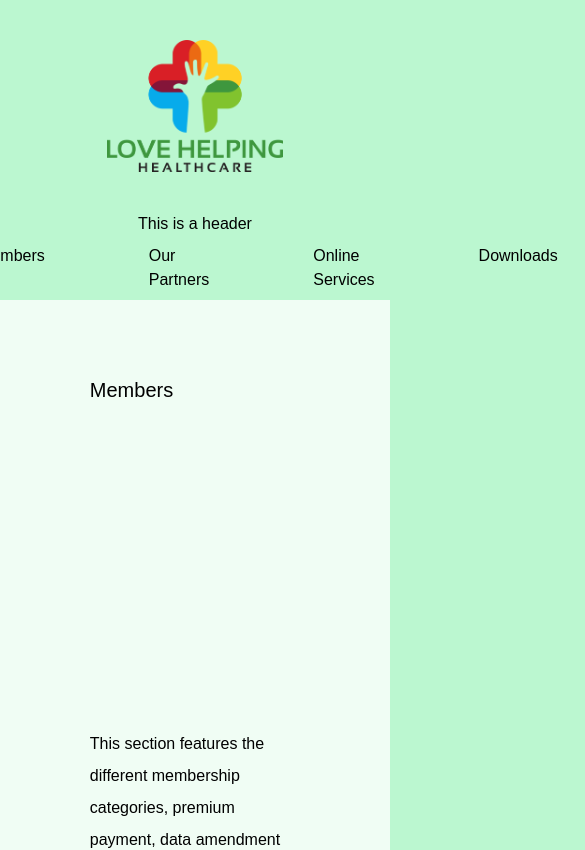
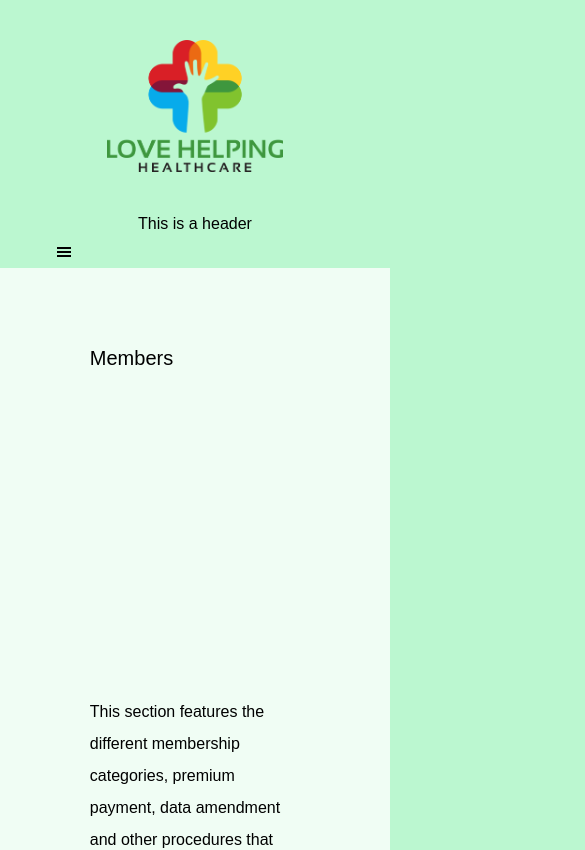
Before and after one commit to josephharold/PH-Health, a React (Create React App) app: page / in a window 390 px wide. Shown: the top 850 px of the page, 585 px wide, since content can reach past the window. Built offline with nearby package versions, Linux system fonts and the light colour scheme.

Commit message:
responsive navBar initialized

```diff
--- a/package.json
+++ b/package.json
@@ -8,6 +8,7 @@
     "@testing-library/user-event": "^13.5.0",
     "react": "^18.2.0",
     "react-dom": "^18.2.0",
+    "react-icons": "^4.4.0",
     "react-scripts": "5.0.1",
     "web-vitals": "^2.1.4"
   },
--- a/src/components/Navbar.js
+++ b/src/components/Navbar.js
@@ -1,5 +1,6 @@
-import React, {useState, useEffect} from 'react';
+import React from 'react';
 import { NavButton } from './NavButton';
+import { HamBurgMenu } from './SideBarNav/HamburgerMenu';
 // import JSON file here
 // to add on media screen change
 const NavBar =(props)=>{
@@ -12,8 +13,13 @@ const NavBar =(props)=>{
 	})
 	return(
 		<>
-		<div className="flex flex-row px-5 justify-center">
-			{menu}
+		<div className="flex flex-row px-14 md:justify-center justify-start">
+			<div className="block py-2 cursor-pointer md:hidden">
+				<HamBurgMenu className=""/>
+			</div>
+			<div className="hidden md:flex md:flex-row md:justify-center">
+				{menu}
+			</div>
 		</div>
 		</>
 	)
--- /dev/null
+++ b/src/components/SideBarNav/HamburgerMenu.js
@@ -0,0 +1,12 @@
+import React from 'react';
+import {GiHamburgerMenu} from 'react-icons/gi';
+import { IconContext } from "react-icons";
+const HamBurgMenu =(props)=>{
+	return(
+		<>
+			<GiHamburgerMenu value={{className: "w-3/4"}}/>
+		</>
+	)
+}
+
+export {HamBurgMenu};
```
Also changed, not shown: 1 other file (tests, documents, lock files or other folders).
